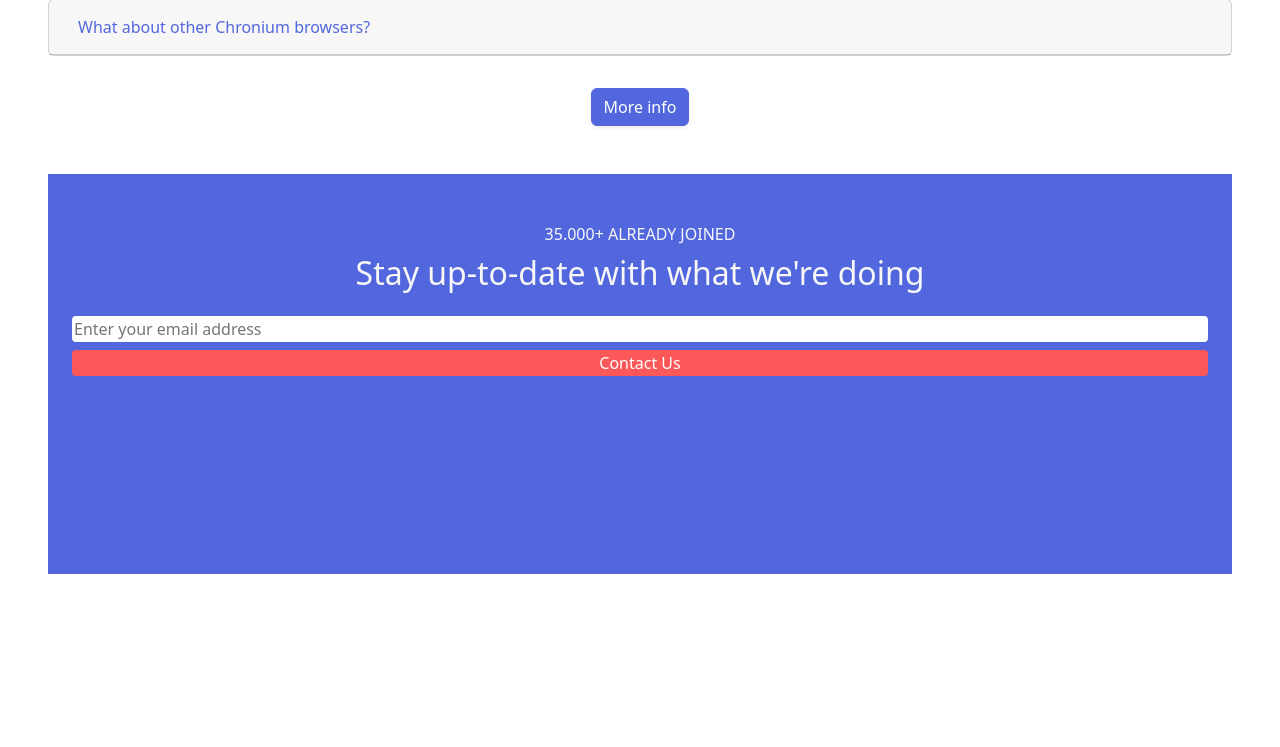
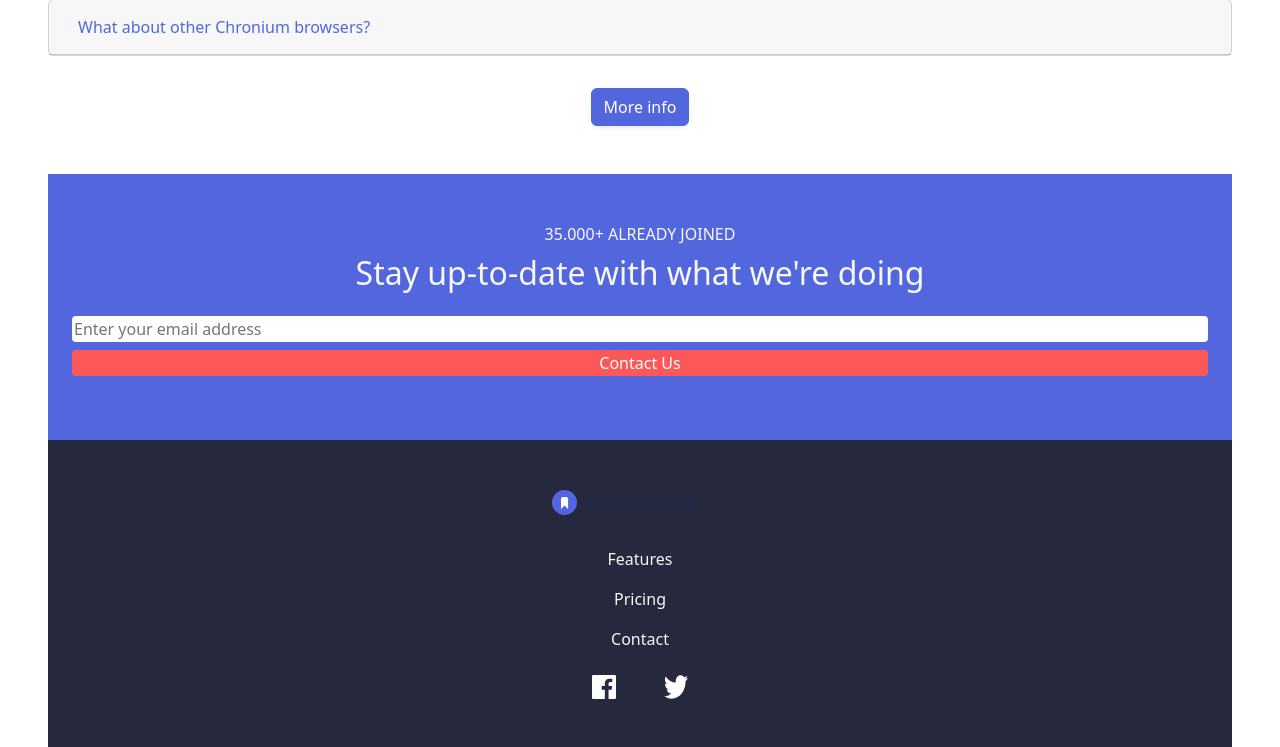
Before and after one commit to 0xNordian/Sprint2, a website: page index.html in a window 1280 px wide. Shown: the part 2601-3348 px from the top of the page. Before the commit the page ends 3175 px from the top, so only its background shows below. Drawn offline with nearby package versions, Linux system fonts and the light colour scheme.

Commit message:
footer 80% completed

```diff
--- a/index.html
+++ b/index.html
@@ -32,9 +32,6 @@
             <li class="nav-item">
               <a class="nav-link" href="#">Contact</a>
             </li>
-            <!-- <li class="px-2 nav-item bg-secondary border border-danger rounded" style="width: 75px;">
-          <a class="nav-link text-white" href="#">Login</a>
-        </li> -->
           </ul>
           <button type="button" class="rounded bg-secondary shadow-sm border px-4 py-1 text-white">
             Login
@@ -302,6 +299,31 @@
     </form>
   </section>
 
+  <section class="footer d-flex flex-column align-items-center text-center">
+    <div class="container-fluid mt-5">
+      <a style="width: 60%" class="navbar-brand" href="#"><img src="/assets/images/logo-bookmark.svg" /></a>
+      <button class="navbar-toggler" type="button" data-toggle="collapse" data-target="#navbarNavDropdown"
+        aria-controls="navbarNavDropdown" aria-expanded="false" aria-label="Toggle navigation">
+        <span class="navbar-toggler-icon"></span>
+      </button>
+
+        <ul class="navbar-nav footer-text mt-4">
+          <li class="nav-item">
+            <a class="nav-link" href="#features-sec">Features</a>
+          </li>
+          <li class="nav-item">
+            <a class="nav-link" href="#">Pricing</a>
+          </li>
+          <li class="nav-item">
+            <a class="nav-link" href="#">Contact</a>
+          </li>
+        </ul>
+        <div class="social-media d-flex justify-content-center gap-5 mt-3">
+          <img src="/assets/images/icon-facebook.svg" alt="Facebook">
+          <img src="/assets/images/icon-twitter.svg" alt="Twitter">
+        </div>
+  </section>
+
   <script src="https://code.jquery.com/jquery-3.2.1.slim.min.js"
     integrity="sha384-KJ3o2DKtIkvYIK3UENzmM7KCkRr/rE9/Qpg6aAZGJwFDMVNA/GpGFF93hXpG5KkN"
     crossorigin="anonymous"></script>
--- a/scss/sections/_contacts.scss
+++ b/scss/sections/_contacts.scss
@@ -2,8 +2,9 @@
 
 .contact-us{
     width: 100%;
-    height: 400px;
+    height: 100%;
     margin-top: 3rem;
+    padding-bottom: 4rem;
     background-color: $primary;
 }
 
--- a/scss/sections/_footer.scss
+++ b/scss/sections/_footer.scss
@@ -0,0 +1,12 @@
+@use '../custom' as *;
+
+.footer{
+    width: 100%;
+    height: 100%;
+    padding-bottom: 3rem;
+    background-color: $darkblue;
+}
+
+.footer-text{
+    color: $gray;
+}
```
Also changed, not shown: assets/css/style.css, 1 other file.
